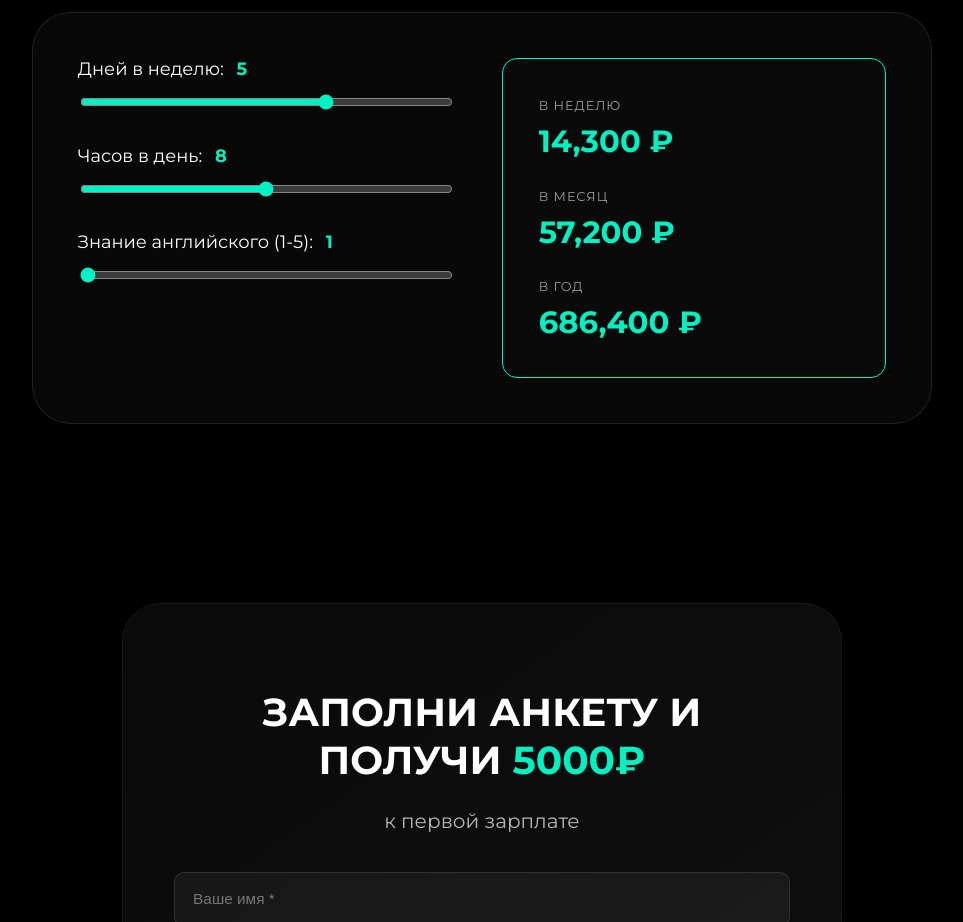
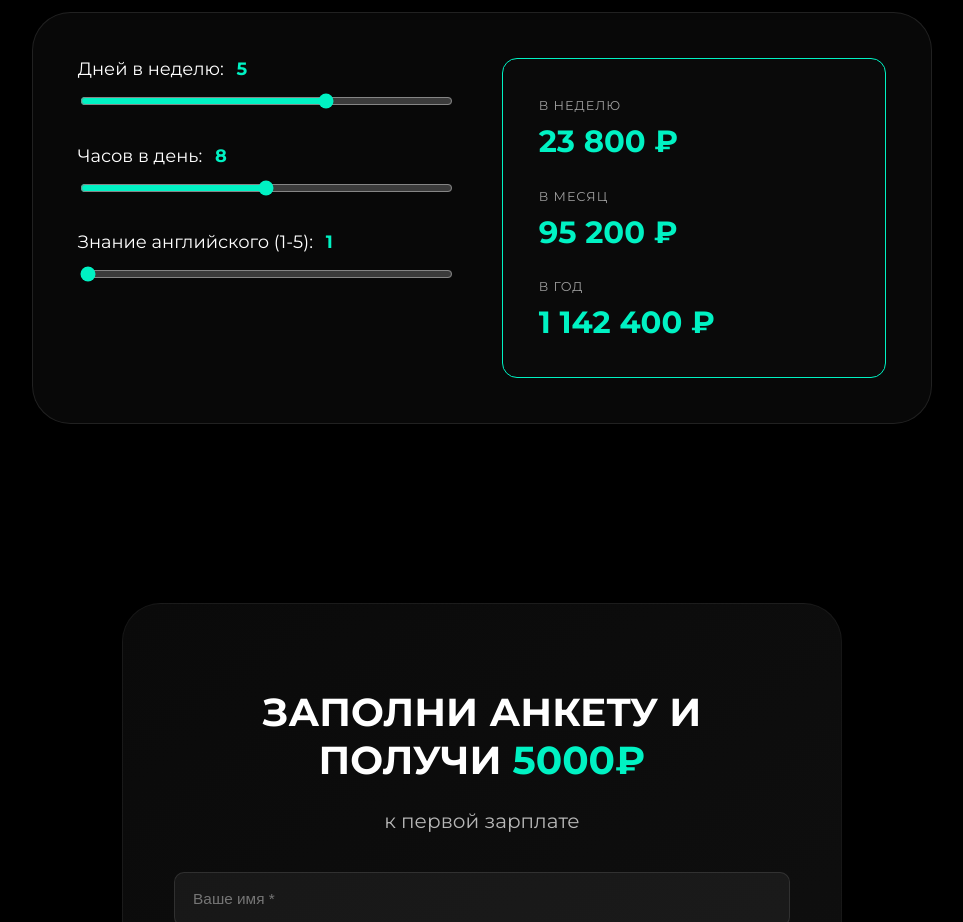
Before and after one commit to NaytSlup/pafos-studio, a website: page index.html in a window 1280 px wide. Shown: the part 3240-4162 px from the top of the page, without its empty margins (158-1121 px from the left). Drawn offline with Linux system fonts and the light colour scheme.

Commit message:
Update index.html

```diff
--- a/index.html
+++ b/index.html
@@ -218,15 +218,15 @@
             <div class="calc-results">
                 <div class="res-item">
                     <span>в неделю</span>
-                    <h4 id="resWeek">23 800 ₽</h4>
+                    <h4>23 800 ₽</h4>
                 </div>
                 <div class="res-item">
                     <span>в месяц</span>
-                    <h4 id="resMonth">95 200 ₽</h4>
+                    <h4>95 200 ₽</h4>
                 </div>
                 <div class="res-item">
                     <span>в год</span>
-                    <h4 id="resYear">1 142 400 ₽</h4>
+                    <h4>1 142 400 ₽</h4>
                 </div>
             </div>
         </div>
```
